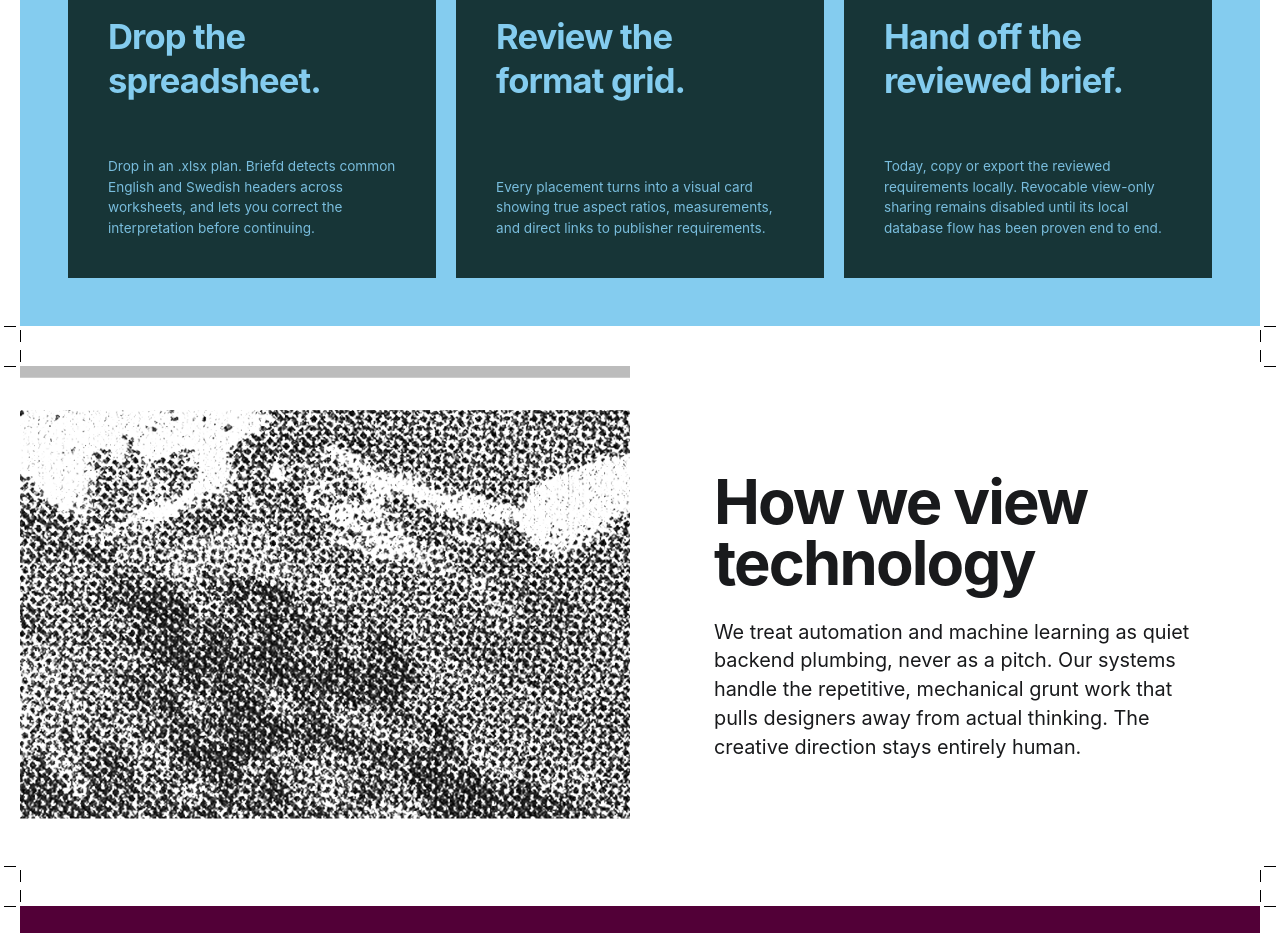
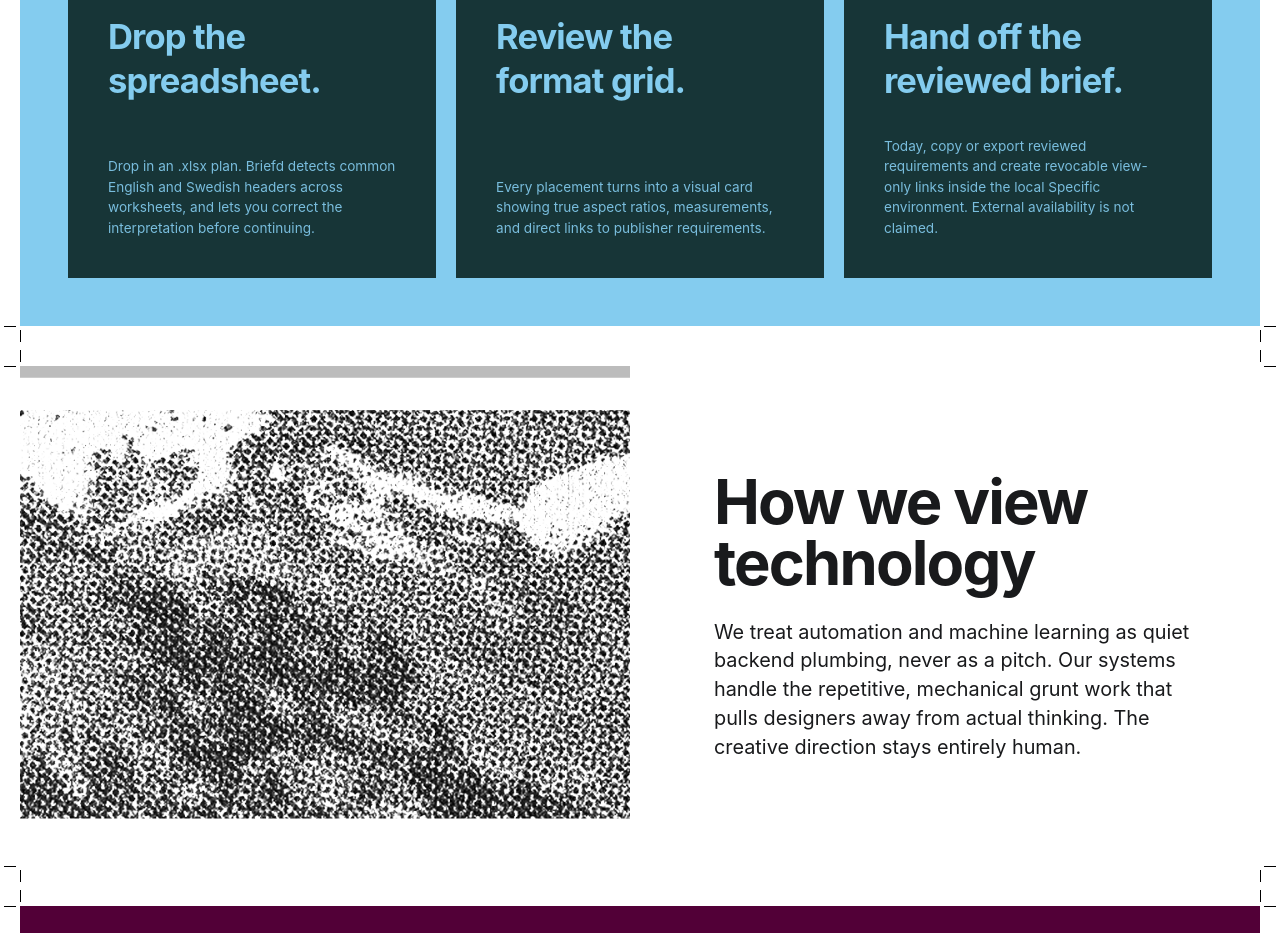
Before and after one commit to mqptpv845v-spec/finili, a Next.js app: page / in a window 1280 px wide. Shown: the part 3360-4293 px from the top of the page. Built offline with nearby package versions, Linux system fonts and the light colour scheme.

Commit message:
Document proven local persistence and sharing

```diff
--- a/src/app/briefd/page.tsx
+++ b/src/app/briefd/page.tsx
@@ -329,7 +329,7 @@ function BriefdApp() {
     </main>
 
     <div className="w-full px-5 sm:px-[30px] pb-10"><section className="bg-plum text-magenta p-8 sm:p-12 flex flex-col lg:flex-row items-start lg:items-center justify-between gap-8"><div className="max-w-2xl"><h2 className="text-title sm:text-section font-bold tracking-tight">Production automation is a separate Finali product direction.</h2><p className="text-value mt-3">Briefd currently interprets and documents media-plan requirements. It does not generate or validate finished artwork.</p></div><Button variant="contrast" size="lg" onClick={() => setFinaliOpen(true)}>What is planned</Button></section></div>
-    <div className="w-full px-5 sm:px-[30px] pb-5"><CropFrame><footer className="bg-taupe text-yellow px-6 sm:px-10 py-6 flex flex-col sm:flex-row justify-between gap-4 text-label font-semibold"><span><strong>Briefd</strong> by Finali Technologies AB · Stockholm</span><span>Local utility · provisional source coverage</span></footer></CropFrame></div>
+    <div className="w-full px-5 sm:px-[30px] pb-5"><CropFrame><footer className="bg-taupe text-yellow px-6 sm:px-10 py-6 flex flex-col sm:flex-row justify-between gap-4 text-label font-semibold"><span><strong>Briefd</strong> by Finali · Stockholm</span><span>Local utility · provisional source coverage</span></footer></CropFrame></div>
     <FinaliAIModal isOpen={finaliOpen} onClose={() => setFinaliOpen(false)} />
     {ownerCampaign && <ShareLiveBriefModal
       isOpen={shareOpen}
--- a/src/app/page.tsx
+++ b/src/app/page.tsx
@@ -241,7 +241,7 @@ export default function Home() {
                   </h3>
                 </div>
                 <p className="text-body text-cyan/90 mt-6">
-                  Today, copy or export the reviewed requirements locally. Revocable view-only sharing remains disabled until its local database flow has been proven end to end.
+                  Today, copy or export reviewed requirements and create revocable view-only links inside the local Specific environment. External availability is not claimed.
                 </p>
               </div>
             </div>
```
Also changed, not shown: 4 other files (tests, documents, lock files or other folders).
